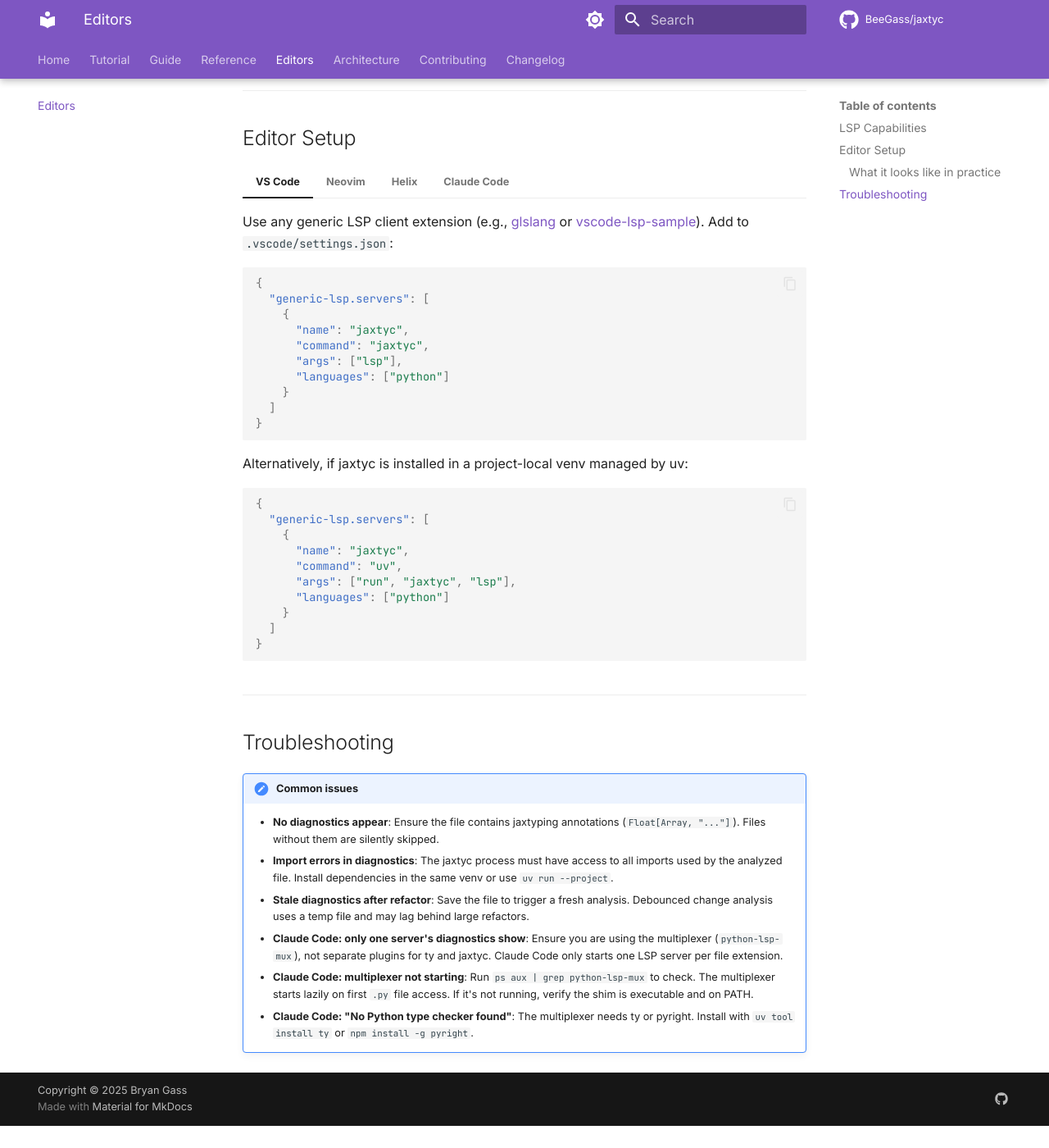
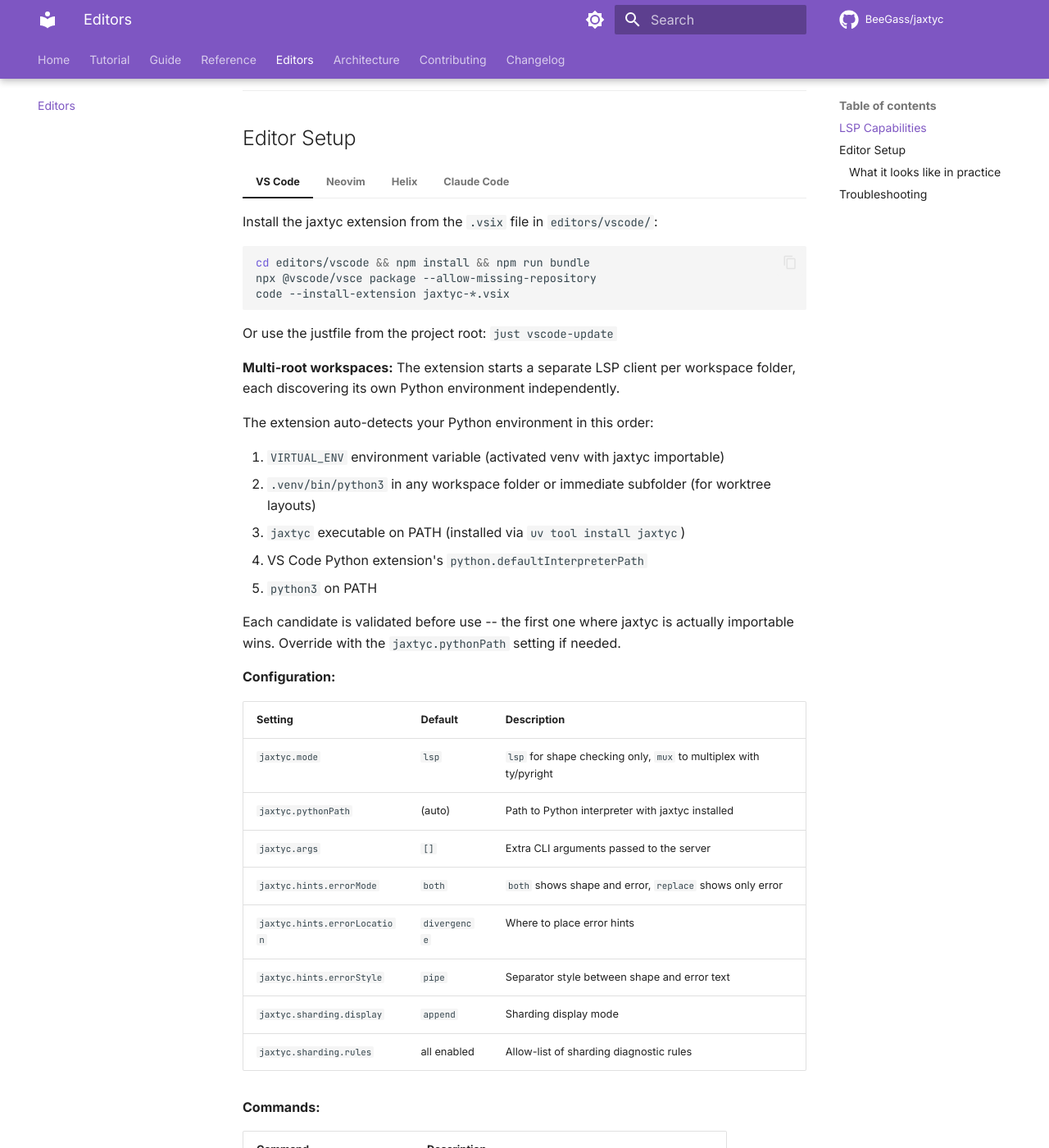
Before and after one commit to BeeGass/jaxtyc, an MkDocs documentation site: the page built from docs/editors/editors.md, in a window 1280 px wide and 1400 px high, scrolled down 1355 px. Shown: the whole window at 82% size. Built offline with MkDocs 1.6.1 and Material for MkDocs 9.7.7, drawn with Linux system fonts in a browser that asks for light colours; comment, search, counter and statistics services are not loaded; before the commit the page ends 2728 px from its top, so only the background shows below that; some of the changed text lies outside the part shown.

Commit message:
docs: update all docs for VS Code extension v0.2.0

````diff
--- a/docs/editors/editors.md
+++ b/docs/editors/editors.md
@@ -34,35 +34,68 @@
 
 === "VS Code"
 
-    Use any generic LSP client extension (e.g., [glslang](https://marketplace.visualstudio.com/items?itemName=AntHillPlan.vscode-glslang) or [vscode-lsp-sample](https://github.com/nicolo-ribaudo/tc39-proposal-lsp)). Add to `.vscode/settings.json`:
+    Install the jaxtyc extension from the `.vsix` file in `editors/vscode/`:
 
-    ```json
-    {
-      "generic-lsp.servers": [
-        {
-          "name": "jaxtyc",
-          "command": "jaxtyc",
-          "args": ["lsp"],
-          "languages": ["python"]
-        }
-      ]
-    }
+    ```bash
+    cd editors/vscode && npm install && npm run bundle
+    npx @vscode/vsce package --allow-missing-repository
+    code --install-extension jaxtyc-*.vsix
     ```
 
-    Alternatively, if jaxtyc is installed in a project-local venv managed by uv:
+    Or use the justfile from the project root: `just vscode-update`
 
-    ```json
-    {
-      "generic-lsp.servers": [
-        {
-          "name": "jaxtyc",
-          "command": "uv",
-          "args": ["run", "jaxtyc", "lsp"],
-          "languages": ["python"]
-        }
-      ]
-    }
-    ```
+    **Multi-root workspaces:** The extension starts a separate LSP client per workspace folder, each discovering its own Python environment independently.
+
+    The extension auto-detects your Python environment in this order:
+
+    1. `VIRTUAL_ENV` environment variable (activated venv with jaxtyc importable)
+    2. `.venv/bin/python3` in any workspace folder or immediate subfolder (for worktree layouts)
+    3. `jaxtyc` executable on PATH (installed via `uv tool install jaxtyc`)
+    4. VS Code Python extension's `python.defaultInterpreterPath`
+    5. `python3` on PATH
+
+    Each candidate is validated before use -- the first one where jaxtyc is actually importable wins. Override with the `jaxtyc.pythonPath` setting if needed.
+
+    **Configuration:**
+
+    | Setting | Default | Description |
+    |---------|---------|-------------|
+    | `jaxtyc.mode` | `lsp` | `lsp` for shape checking only, `mux` to multiplex with ty/pyright |
+    | `jaxtyc.pythonPath` | (auto) | Path to Python interpreter with jaxtyc installed |
+    | `jaxtyc.args` | `[]` | Extra CLI arguments passed to the server |
+    | `jaxtyc.hints.errorMode` | `both` | `both` shows shape and error, `replace` shows only error |
+    | `jaxtyc.hints.errorLocation` | `divergence` | Where to place error hints |
+    | `jaxtyc.hints.errorStyle` | `pipe` | Separator style between shape and error text |
+    | `jaxtyc.sharding.display` | `append` | Sharding display mode |
+    | `jaxtyc.sharding.rules` | all enabled | Allow-list of sharding diagnostic rules |
+
+    **Commands:**
+
+    | Command | Description |
+    |---------|-------------|
+    | `jaxtyc: Show Menu` | Open the status bar quick pick menu |
+    | `jaxtyc: Restart Server` | Kill and respawn all LSP servers |
+    | `jaxtyc: Check Current File` | Run `jaxtyc check` on the active file and show output |
+    | `jaxtyc: Trace Function` | Trace a function and show shape flow in a webview panel |
+
+    **Snippets:** Type a prefix in a Python file and press Tab:
+
+    | Prefix | Expands to |
+    |--------|-----------|
+    | `jfloat` | `Float[Array, "batch seq dim"]` |
+    | `jint` | `Int[Array, "batch seq"]` |
+    | `jbool` | `Bool[Array, "batch seq"]` |
+    | `jshaped` | `Shaped[Array, "*dims"]` |
+    | `jimport` | `from jaxtyping import Array, Float, Int` |
+    | `jignore` | `# jaxtyc: ignore[rule-name]` |
+
+    **Status bar:** Shows mode and folder health. Click for quick pick menu, hover for server version.
+
+    !!! tip "Mux mode"
+        Setting `jaxtyc.mode` to `mux` starts the LSP multiplexer, which runs both a type checker (ty or pyright) and jaxtyc behind a single LSP connection. When using mux mode, disable Pylance to avoid duplicate diagnostics.
+
+    !!! tip "Trace visualization"
+        Run `jaxtyc: Trace Function` to trace a jaxtyping-annotated function. A webview panel opens showing the function signature, intermediate JAX operations with shapes/dtypes, and output match status.
 
 === "Neovim"
 
@@ -340,6 +373,8 @@
 
 !!! note "Common issues"
     - **No diagnostics appear**: Ensure the file contains jaxtyping annotations (`Float[Array, "..."]`). Files without them are silently skipped.
+    - **VS Code: "jaxtyc not found"**: The extension couldn't find a Python environment with jaxtyc installed. Either install it globally (`uv tool install jaxtyc`), add it to your project's venv (`uv add --dev jaxtyc`), or set `jaxtyc.pythonPath` explicitly.
+    - **VS Code: diagnostics missing in multi-root workspace**: The extension checks `.venv` in each workspace folder and one level of subdirectories. If your venv is deeper, set `jaxtyc.pythonPath` per workspace.
     - **Import errors in diagnostics**: The jaxtyc process must have access to all imports used by the analyzed file. Install dependencies in the same venv or use `uv run --project`.
     - **Stale diagnostics after refactor**: Save the file to trigger a fresh analysis. Debounced change analysis uses a temp file and may lag behind large refactors.
     - **Claude Code: only one server's diagnostics show**: Ensure you are using the multiplexer (`python-lsp-mux`), not separate plugins for ty and jaxtyc. Claude Code only starts one LSP server per file extension.
````
Also changed, not shown: CHANGELOG.md (+21 -0 lines), README.md (+20 -0 lines), docs/changelog.md (+24 -0 lines), editors/vscode/README.md (added, +121 -0 lines), 1 other file.
